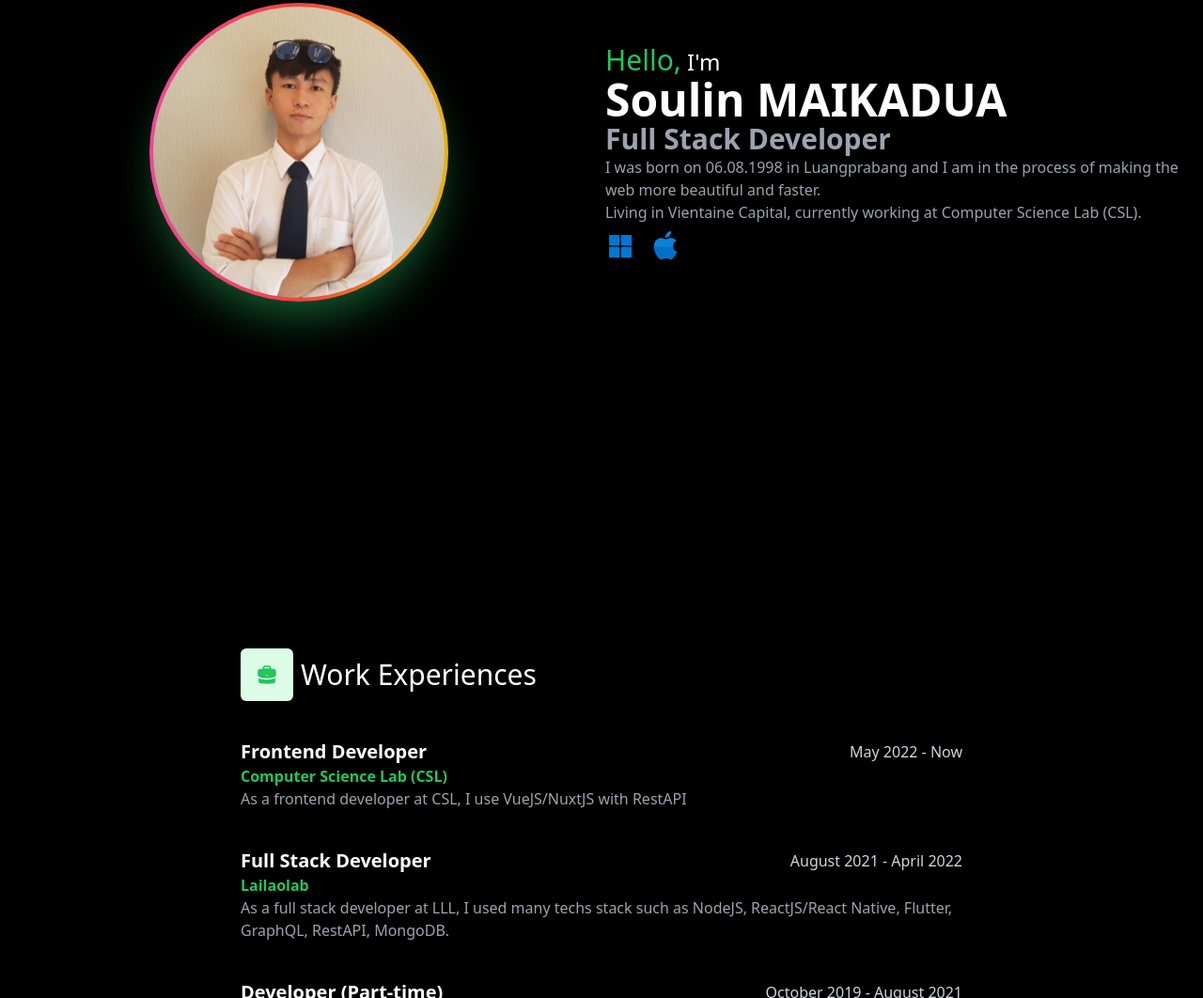
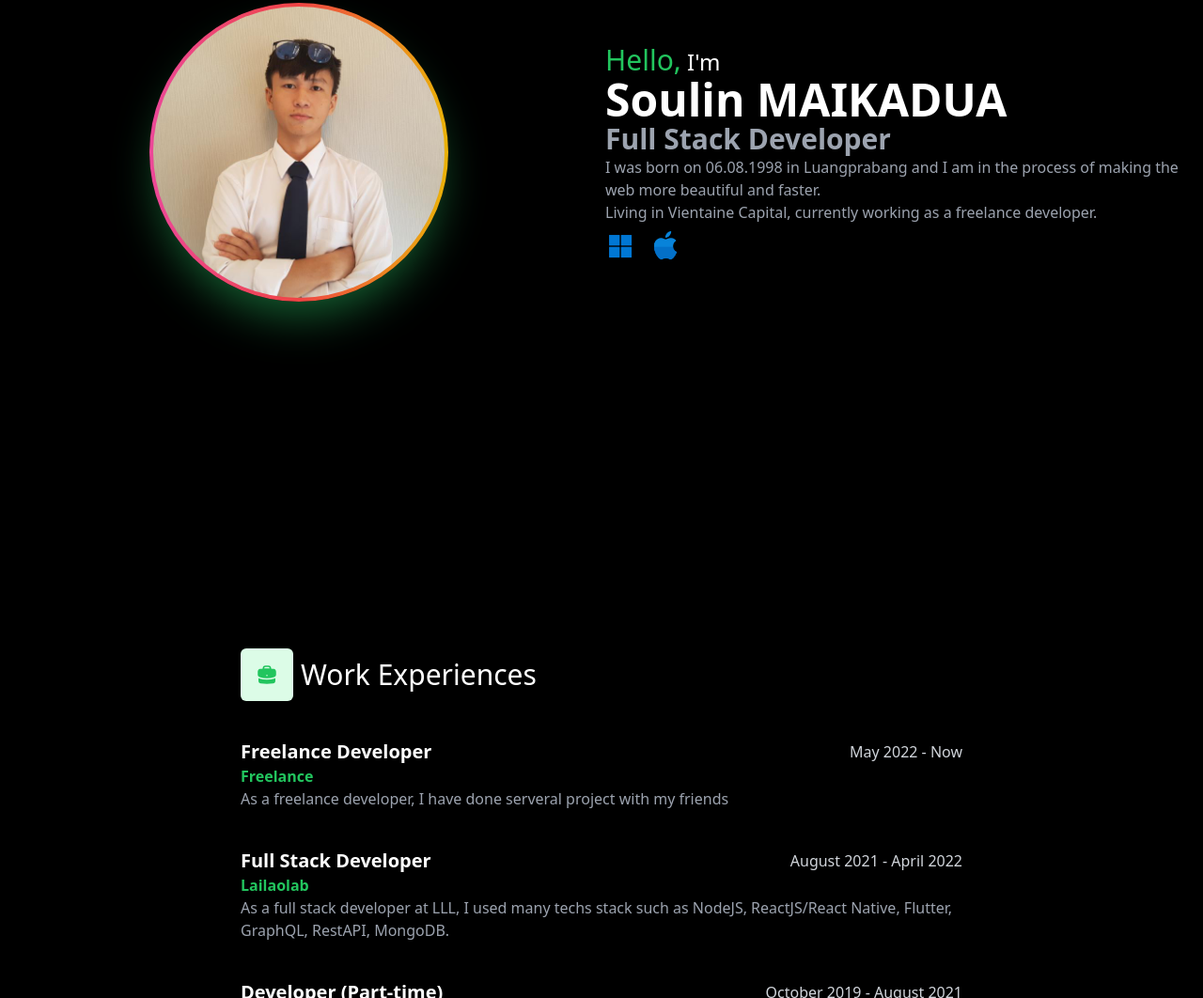
Before and after one commit to soulinmaikadua/soulinmaikadua.github.io, a plain HTML site: page index.html in a window 1280 px wide. Shown: the part 238-1300 px from the top of the page at 94% size. Drawn offline with nearby package versions, Linux system fonts and the light colour scheme.

Commit message:
Update index.html

```diff
--- a/index.html
+++ b/index.html
@@ -46,7 +46,7 @@
 					<h1 class="text-5xl font-bold text-gradient-to-b from-green-200">Soulin MAIKADUA</h1>
 					<h3 class="text-3xl font-bold text-gray-400">Full Stack Developer</h3>
 					<p class="text-gray-400">I was born on 06.08.1998 in Luangprabang and I am in the process of making the web more beautiful and faster.</p>
-					<p class="text-gray-400">Living in Vientaine Capital, currently working at Computer Science Lab (CSL).</p>
+					<p class="text-gray-400">Living in Vientaine Capital, currently working as a freelance developer.</p>
 					<div class="mt-2 flex">
 						<a href="/windows.html">
 							<img src="/assets/images/icons8-windows-11-240.png" class="h-8 w-8" alt="Windows 11" />
@@ -71,12 +71,12 @@
 			<ul class="space-y-2 list-inside my-10">
 				<li>
 					<div class="flex items-center justify-between">
-						<h5 class="font-bold text-xl">Frontend Developer</h5>
+						<h5 class="font-bold text-xl">Freelance Developer</h5>
 						<p class="text-gray-300">May 2022 - Now</p>
 					</div>
 					<div>
-						<dt class="font-bold"><a href="https://techcsl.com" target="_blank" class="text-green-500 hover:underline">Computer Science Lab (CSL)</a></dt>
-						<dd class="text-gray-400">As a frontend developer at CSL, I use VueJS/NuxtJS with RestAPI</dd>
+						<dt class="font-bold"><a href="https://techcsl.com" target="_blank" class="text-green-500 hover:underline">Freelance</a></dt>
+						<dd class="text-gray-400">As a freelance developer, I have done serveral project with my friends</dd>
 					</div>
 				</li>
 				<li>
```
